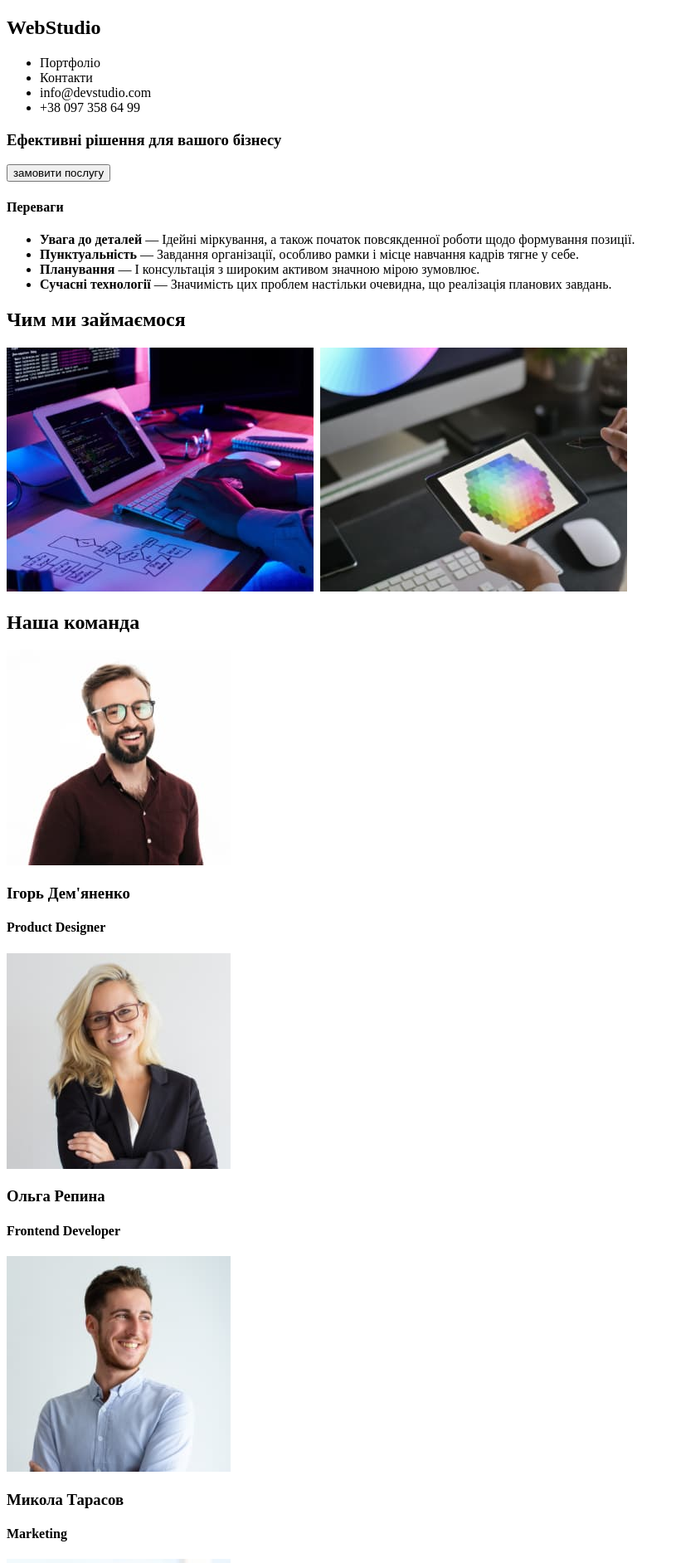
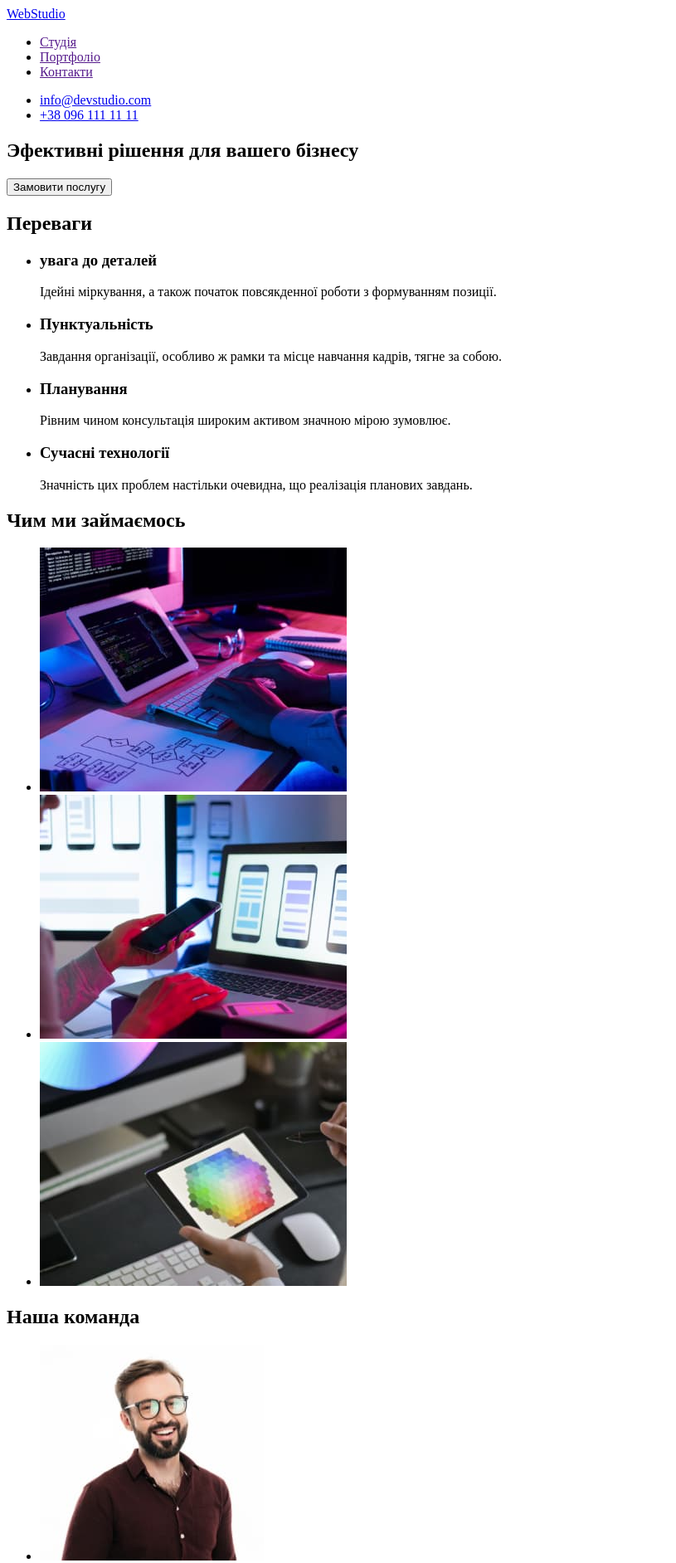
Before and after one commit to PotyXX/goit-markup-hw-02, a plain HTML site: page index.html in a window 1280 px wide. Shown: the top 1884 px of the page at 83% size, without its empty margins (0-815 px from the left). Drawn offline with Linux system fonts and the light colour scheme.

Commit message:
final one homework
фінал першої домашки

```diff
--- a/index.html
+++ b/index.html
@@ -1,51 +1,99 @@
 <!DOCTYPE html>
-<html lang="ua">
+<html lang="X-UA-Compatible">
 <head>
     <meta charset="UTF-8">
+    <meta http-equiv="X-UA-Compatible" content="IE=edge">
+    <meta name="viewport" content="width=device-width, initial-scale=1.0">
     <title>WebStudio</title>
 </head>
 <body>
-    <h2>WebStudio</h2>
+    <header>
+        <nav>
+            <a href="./index.html">
+                WebStudio
+            </a>
             <ul>
-        <li>Портфоліо</li>
-        <li>Контакти</li>
-
-
-        <li>info@devstudio.com</li>
-        <li>+38 097 358 64 99</li>
+                <li><a href="">Студія</a></li>
+                <li><a href="">Портфоліо</a></li>
+                <li><a href="">Контакти</a></li>
             </ul>
-
-    <h3>Ефективні рішення для вашого бізнесу</h3>
-    <button>замовити послугу</button>
-
-    <h4>Переваги</h4>
+        </nav>
         <ul>
-        <li><strong>Увага до деталей</strong> — Ідейні міркування, а також початок повсякденної роботи щодо формування позиції.</li>
-        <li><strong>Пунктуальність</strong> — Завдання організації, особливо рамки і місце навчання кадрів тягне у себе.</li>
-        <li><strong>Планування</strong> — І консультація з широким активом значною мірою зумовлює.</li>
-        <li><strong>Сучасні технології</strong> — Значимість цих проблем настільки очевидна, що реалізація планових завдань.</li>
+            <li><a href="mailto:info@devstudio.com">info@devstudio.com</a></li>
+            <li><a href="tel:+380961111111">+38 096 111 11 11</a></li>
         </ul>
-    <h2>Чим ми займаємося</h2>
-    <img src="./image figma/box 1 (1).jpg" alt=""  />
-    <img scr="./image figma/box 2.jpg"  alt=""  />
-    <img src="./image figma/img.jpg"  alt=""  />
+    </header>
+    <main>
+        <section>
+            <h1>Эфективні рішення для вашего бізнесу</h1>
+            <button type="button">Замовити послугу</button>
+        </section>
+        <section>
+            <h2>Переваги</h2>
+            <ul>
+                <li>
+                    <h3>увага до деталей</h3>
+                    <p>Ідейні міркування, а також початок повсякденної роботи з формуванням позиції.</p>
+                </li>
+                <li>
+                    <h3>Пунктуальність</h3>
+                    <p>Завдання організації, особливо ж рамки та місце навчання кадрів, тягне за собою.</p>
+                </li>
+                <li>
+                    <h3>Планування</h3>
+                    <p>Рівним чином консультація широким активом значною мірою зумовлює.</p>
+                </li>
+                <li>
+                    <h3>Сучасні технології</h3>
+                    <p>Значність цих проблем настільки очевидна, що реалізація планових завдань.</p>
+                </li>
+            </ul>
+        </section>
+        <section>
+            <h2>Чим ми займаємось</h2>
+            <ul>
+               <li><img src="./images/box 1.jpg" alt="працює за компьютером" width="370"></li>
+               <li><img src="./images/box 2.jpg" alt="працює за ноутбуком" width="370"></li>                                      </li>
+               <li><img src="./images/img.jpg" alt="працює на планшеті" width="370"></li>                                                                    </li>
+           </ul>
+          </section>
+          <section>
              <h2>Наша команда</h2>
-    <img src="./image figma/img (2).jpg" alt="" />
+             <ul>
+                <li>
+                    <img src="./images/img 2.jpg" alt="фото члена команди Ігорь Дем'яненко" width="270">
                     <h3>Ігорь Дем'яненко</h3>
-      <h4>Product Designer</h4>
-    <img src="./image figma/img (3).jpg"  alt=""  />
+                    <p>Product Designer</p>
+                </li>
+                <li>
+                  <img src="./images/img 3.jpg" alt="фото члена команди Ольга Репина" width="270">
                   <h3>Ольга Репина</h3>
-      <h4>Frontend Developer</h4>
-    <img src="./image figma/img (4).jpg"  alt=""  />
+                  <p>Frontend Developer</p>
+                </li>
+                <li>
+                  <img src="./images/img 4.jpg" alt="фото члена команди Микола Тарасов" width="270">
                     <h3>Микола Тарасов</h3>
-      <h4>Marketing</h4>
-    <img src="./image figma/img (5).jpg"  alt=""  />
+                    <p>Marketing</p>
+                </li>
+                <li>
+                  <img src="./images/img 5.jpg" alt="фото члена команди Михайло Ермаков" width="270">
                   <h3>Михайло Ермаков</h3>
-      <h4>UI Designer</h4>
-      <p><strong>WebStudio</strong></p>
-    <p>• г. Київ, пр-т Леси Українки, 2б</p>
-    <p>• <a href="mailto:info@devstudio.com">info@devstudio.com</a></p>
-    <p>• <a href="tel:+380973586499">+38 097 358 64 99</a></p>
-
+                  <p>UI Designe</p>
+                </li>
+             </ul>
+            </section>
+          </main>
+          <footer>
+              <a href="./index.html">
+                  WebStudio
+              </a>
+              <address>
+                  <ul>
+                      <li><a href="https://goo.gl/maps/w3MeTp12ANDEHvQ4A">м. Київ, пр-т Лесі Українкі, 26</a></li>
+                      <li><a href="mailto: info@devstudio.com">info@devstudio.com</a></li>
+                      <li><a href="tel:+380961111111">+38 096 111 11 11</a></li>
+                  </ul>
+              </address>
+          </footer>
       </body>
       </html>
```
Also changed, not shown: image/foto1.jpg (deleted), image/foto2.jpg (deleted), image/foto3.jpg (deleted), image/foto4.jpg (deleted), image/img1 (1).jpg (deleted), image/img2.jpg (deleted), image/img3.jpg (deleted), images/box 1.jpg (renamed from image figma/box 1 (1).jpg), images/box 2.jpg (renamed from image figma/box 2.jpg), images/img 2.jpg (renamed from image figma/img (2).jpg), images/img 3.jpg (renamed from image figma/img (3).jpg), images/img 4.jpg (renamed from image figma/img (4).jpg), images/img 5.jpg (renamed from image figma/img (5).jpg), images/img.jpg (renamed from image figma/img.jpg). Lines whose indentation alone changed are shown as unchanged.
